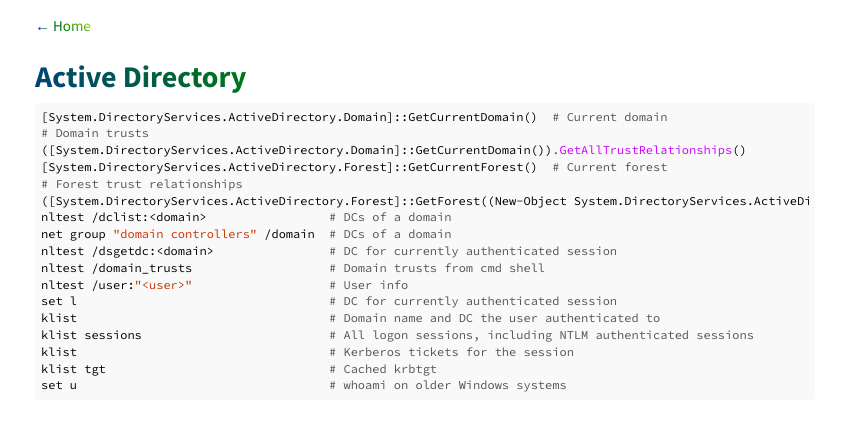
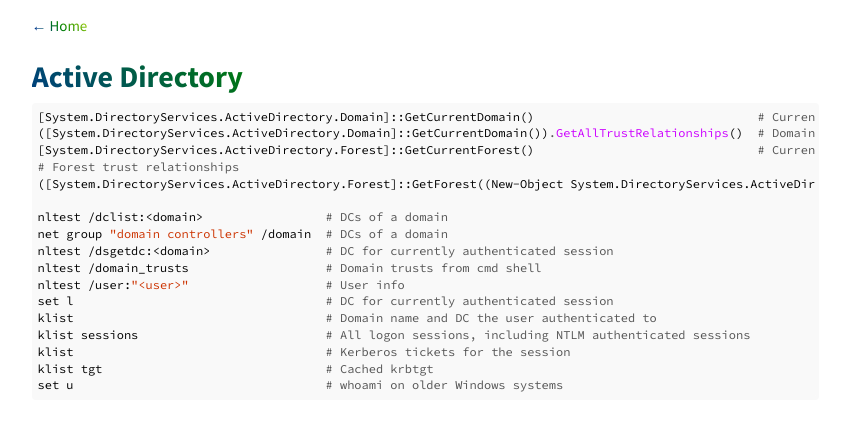
Before and after one commit to agrzeslak/cheatsheet, a Jekyll site: the page built from _topics/active-directory.md, in a window 1280 px wide. Shown: the top 431 px of the page, without its empty margins (215-1061 px from the left). Built offline with Jekyll 4.4.1, drawn with Linux system fonts in a browser that asks for light colours.

Commit message:
Resized page, updated formatting of ad comments

````diff
--- a/_sass/base/_layout.scss
+++ b/_sass/base/_layout.scss
@@ -4,7 +4,7 @@
  */
 
 .container {
-  max-width: 55rem;
+  max-width: 65%;
   padding-left:  1.5rem;
   padding-right: 1.5rem;
   margin: 1rem auto 5rem auto;
--- a/_topics/active-directory.md
+++ b/_topics/active-directory.md
@@ -26,12 +26,12 @@ tags:
 # Active Directory
 
 ```powershell
-[System.DirectoryServices.ActiveDirectory.Domain]::GetCurrentDomain()  # Current domain
-# Domain trusts
-([System.DirectoryServices.ActiveDirectory.Domain]::GetCurrentDomain()).GetAllTrustRelationships()
-[System.DirectoryServices.ActiveDirectory.Forest]::GetCurrentForest()  # Current forest
+[System.DirectoryServices.ActiveDirectory.Domain]::GetCurrentDomain()                               # Current domain
+([System.DirectoryServices.ActiveDirectory.Domain]::GetCurrentDomain()).GetAllTrustRelationships()  # Domain trusts
+[System.DirectoryServices.ActiveDirectory.Forest]::GetCurrentForest()                               # Current forest
 # Forest trust relationships
 ([System.DirectoryServices.ActiveDirectory.Forest]::GetForest((New-Object System.DirectoryServices.ActiveDirectory.DirectoryContext('Forest', 'forest-of-interest.local')))).GetAllTrustRelationships()
+
 nltest /dclist:<domain>                 # DCs of a domain
 net group "domain controllers" /domain  # DCs of a domain
 nltest /dsgetdc:<domain>                # DC for currently authenticated session
````
Also changed, not shown: _topics/mimikatz.md (+1 -0 lines).
